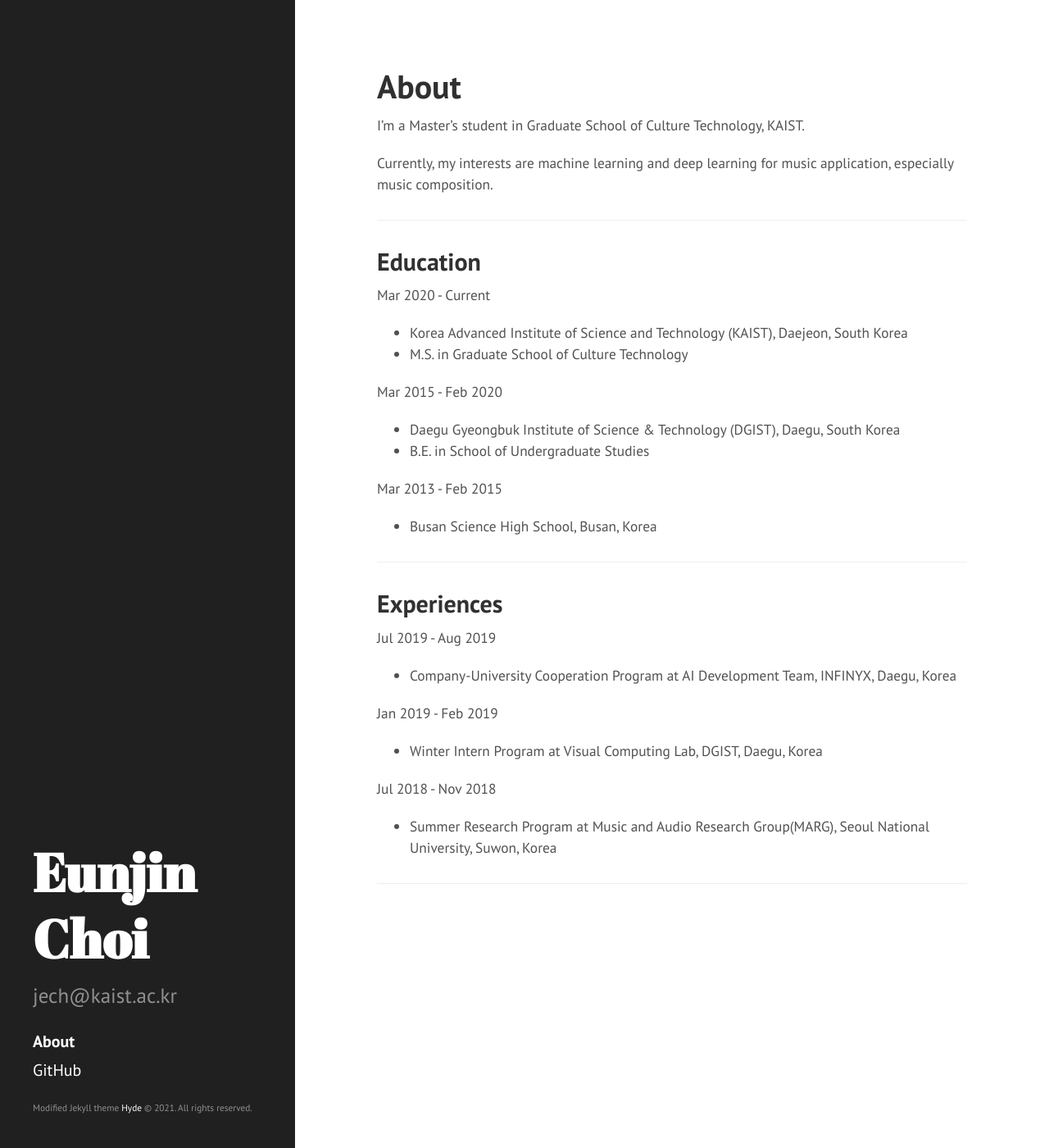
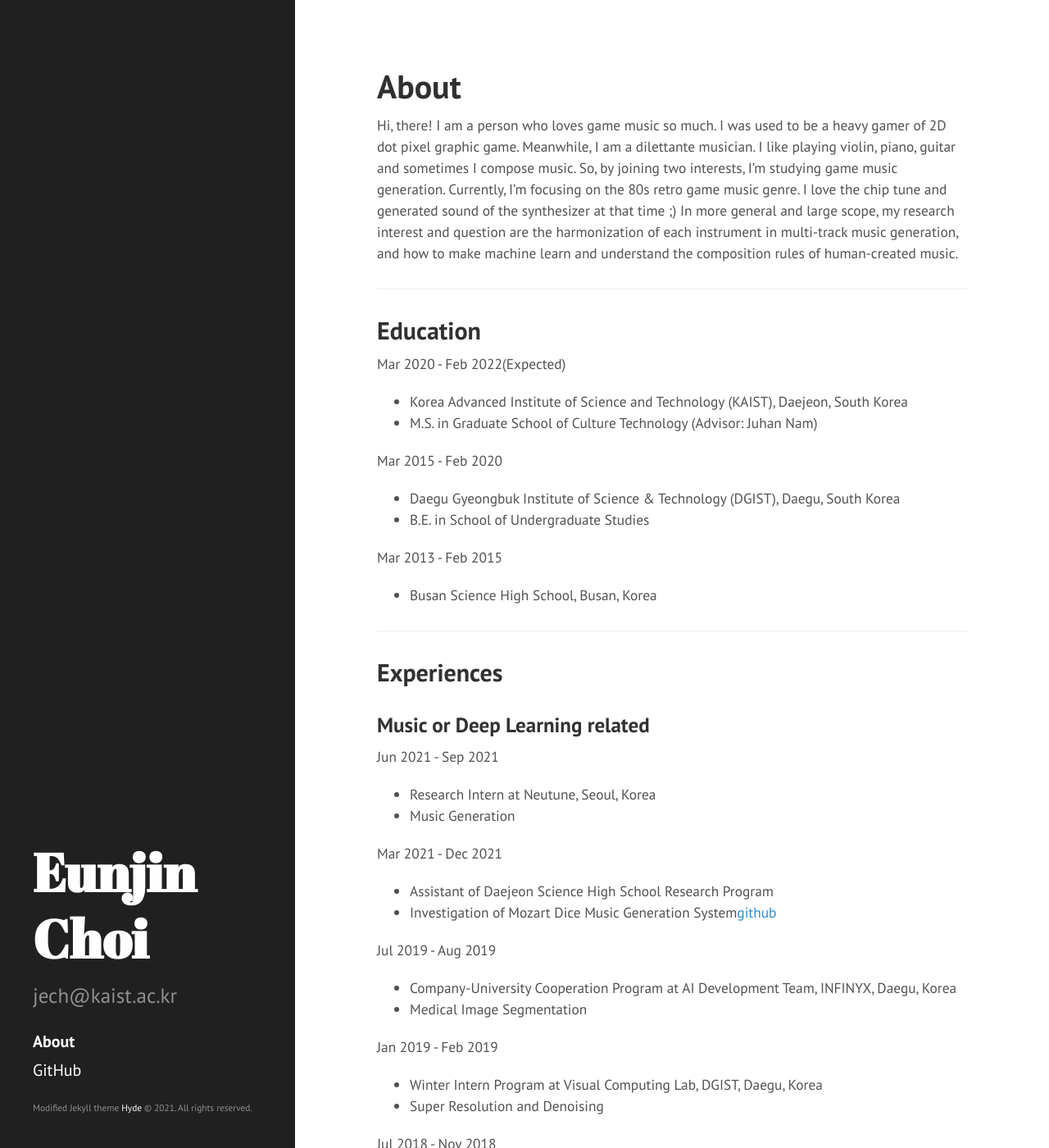
Before and after one commit to jech2/jech2.github.io, a Jekyll site: the page built from index.md, in a window 1280 px wide and 1400 px high. Shown: the whole window at 82% size. Built offline with Jekyll 4.4.1, drawn with Linux system fonts in a browser that asks for light colours; the list of posts is cut into pages by our own code; some of the changed text lies outside the part shown.

Commit message:
update 6.19

```diff
--- a/index.md
+++ b/index.md
@@ -7,16 +7,15 @@ title: About
   Hey there! This page is included as an example. Feel free to customize it for your own use upon downloading. Carry on!
 </p> -->
 
-I'm a Master's student in Graduate School of Culture Technology, KAIST.
-
-Currently, my interests are machine learning and deep learning for music application, especially music composition.
+Hi, there! I am a person who loves game music so much. I was used to be a heavy gamer of 2D dot pixel graphic game. Meanwhile, I am a dilettante musician. I like playing violin, piano, guitar and sometimes I compose music. So, by joining two interests, I'm studying game music generation. Currently, I'm focusing on the 80s retro game music genre. I love the chip tune and generated sound of the synthesizer at that time ;)
+In more general and large scope, my research interest and question are the harmonization of each instrument in multi-track music generation, and how to make machine learn and understand the composition rules of human-created music.
 
 ---
 
 ## Education
-Mar 2020 - Current
+Mar 2020 - Feb 2022(Expected)
 * Korea Advanced Institute of Science and Technology (KAIST), Daejeon, South Korea
-* M.S. in Graduate School of Culture Technology
+* M.S. in Graduate School of Culture Technology (Advisor: Juhan Nam)
 
 Mar 2015 - Feb 2020
 * Daegu Gyeongbuk Institute of Science & Technology (DGIST), Daegu, South Korea
@@ -28,13 +27,80 @@ Mar 2013 - Feb 2015
 ---
 
 ## Experiences
+### Music or Deep Learning related
+Jun 2021 - Sep 2021
+* Research Intern at Neutune, Seoul, Korea
+* Music Generation
+
+Mar 2021 - Dec 2021
+* Assistant of Daejeon Science High School Research Program
+* Investigation of Mozart Dice Music Generation System[github](https://github.com/JECH2/dshs_mozart_dice)
+
 Jul 2019 - Aug 2019
 * Company-University Cooperation Program at AI Development Team, INFINYX, Daegu, Korea
+* Medical Image Segmentation
 
 Jan 2019 - Feb 2019
 * Winter Intern Program at Visual Computing Lab, DGIST, Daegu, Korea
+* Super Resolution and Denoising
 
 Jul 2018 - Nov 2018
 * Summer Research Program at Music and Audio Research Group(MARG), Seoul National University, Suwon, Korea
+* Music Cognition Study and Musical Syntax Experiment[github](https://github.com/JECH2/EEG_Musical_syntax_experiment/tree/master/Musical_syntax_experiment)
 
 ---
+
+### Game related
+Mar 2021 - Jun 2021
+* Assistant of Game Art Exhibition 2021
+* [Archive](http://gameart.dothome.co.kr/)
+
+Sep 2020 - Dec 2020
+* Game Development during Game Design Class(GCT742) in GSCT
+* Won the 1st prize in class
+* [Game Demo](https://www.youtube.com/watch?v=bNyTRq_MJe0&feature=youtu.be)
+
+Sep 2020 - Dec 2020
+* Teaching Assistant of GCT Game Studies(GCT544), Professor Young Yim Doh
+
+Sep 2018 - Dec 2018
+* Participated Unity Game Development Challenge 2018
+* Advanced to contest finals and invited G-STAR 2018 B2B Session
+
+---
+
+### OTHER (Mostly Biology related)
+Mar 2019 - Dec 2019
+* Undergraduate Research Program in DGIST
+* Development of a System for the Welfare of Zoo Animals
+* Develop the Stereotype Behavior Detector of Zoo Hyena using Tensorflow Object Detection API
+
+Jan 2018 - Feb 2018
+* Research Intern at Stem Cell Institute, University of Cambridge, Cambridge, England
+* Investigate the Effect of Kras Expression on the Lung Stem Cell Tumor Development
+* Funded by DGIST : DGIST Undergraduate Rearch Award
+
+Mar 2017 - Dec 2017
+* Undergraduate Research Program in DGIST
+* Investigate the effect of H2O2 on social behavior of Zebrafish
+* Won the 1st Prize in Poster Session and Final Report
+
+Feb 2017
+* Scholarship from Hye-seul Leadership Award in DGIST
+
+June 2016 - Aug 2016
+* Enroll Summer Semester at University of California, Berkeley, CA, USA
+* Courses : Introduction to Music Theory, Selected Topics in Astronomy
+* Funded by DGIST : Freshman Global Leadership Program
+* Awarded as Academic Exellence
+
+April 2016
+* Scholarship for Academic Excellence in DGIST
+
+Sep 2015 - Feb 2016
+* Student E-book Editorial Committee in DGIST
+* Applied Calculus and Differential Equations
+
+June 2015 - Jul 2015
+* Summer Intern Program at Systems Biology Lab, DGIST, Daegu, Korea
+* Proteomics Data Analysis of IPS Cell Injection Experiment
```
